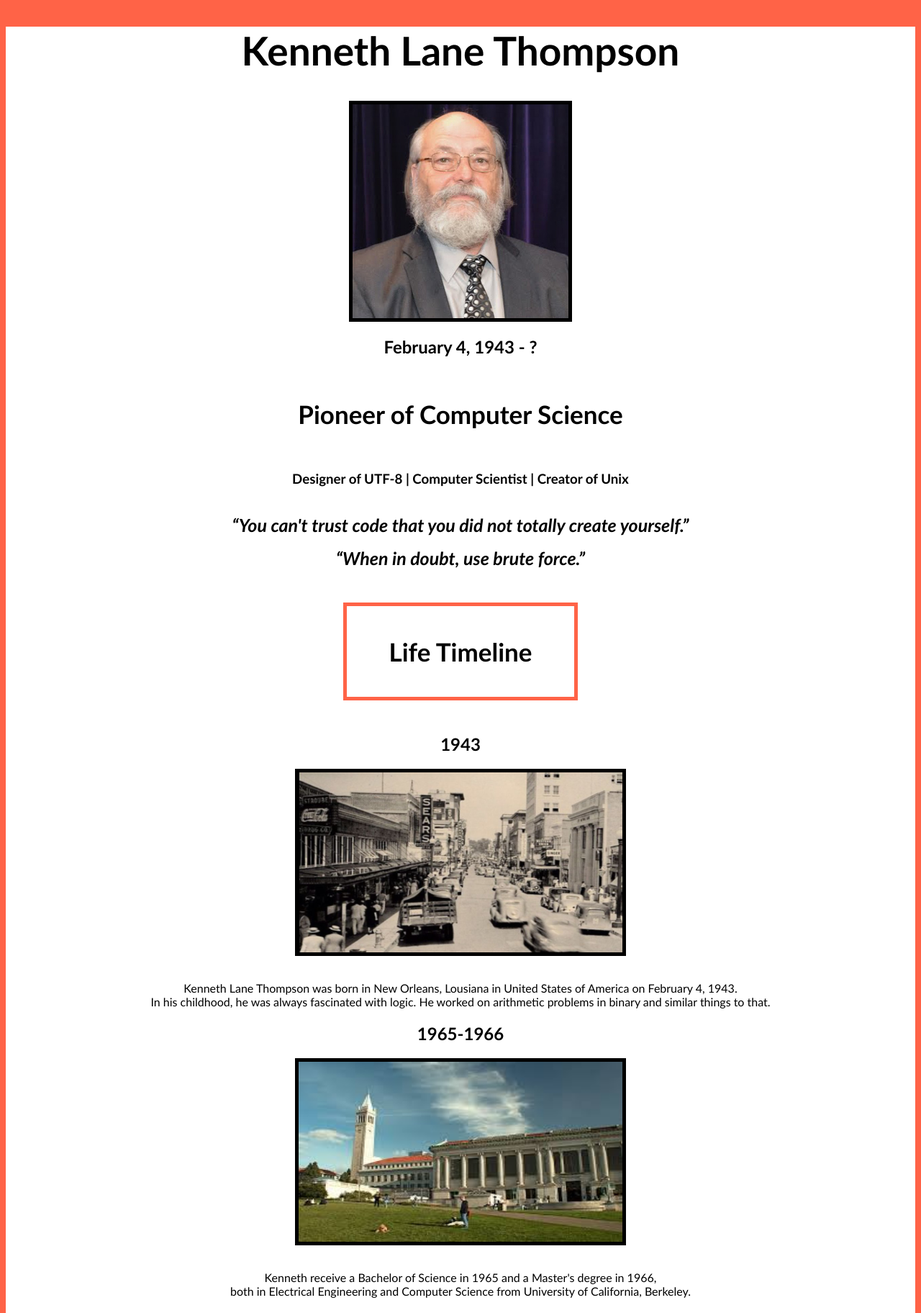
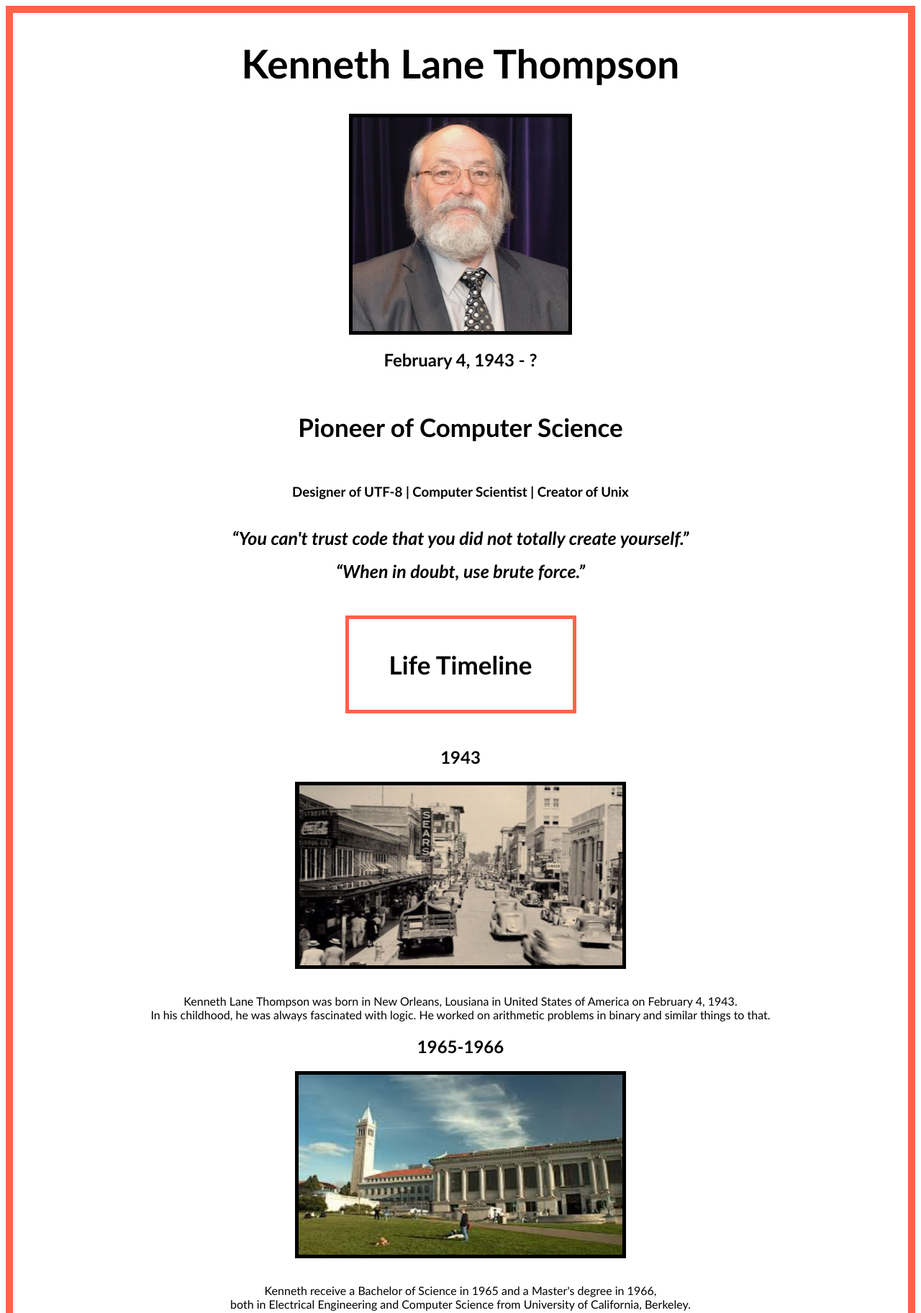
Before and after one commit to dbcalitis/ICS2OR-Assignment-02-B, a plain HTML site: page index.html in a window 1280 px wide. Shown: the top 1824 px of the page at 72% size. Drawn offline with Linux system fonts and the light colour scheme.

Commit message:
Updated code in index.html and index2.html

```diff
--- a/index.html
+++ b/index.html
@@ -10,7 +10,6 @@
     <title>Ken Thompson Tribute Webpage</title>
   </head>
   <body>
-    <center>
     <h1>Kenneth Lane Thompson</h1>
     <img src="./images/kenthompson.jpg" alt="Ken Thompson Portrait">
     <h2>February 4, 1943 - ?</h2>
@@ -20,12 +19,10 @@
     <p>
       <strong><i><q>When in doubt, use brute force.</q></i></strong>
     </p>
-      <center>
     <h4><br>Life Timeline<br><br></h4>
 
     <h2>1943</h2>
     <img src="./images/neworleans.jpg" class="img2" alt="New Orleans, Louisiana">
-        <center>
       <p>
         <br>
             Kenneth Lane Thompson was born in New Orleans,
@@ -34,11 +31,9 @@
             In his childhood, he was always fascinated with logic.
             He worked on arithmetic problems in binary and similar things to that.
       </p>
-        </center>
 
     <h2 align="top" alt="2nd Time">1965-1966</h2>
     <img src="./images/university.jpg" class="img2" alt="University of California">
-        <center>
       <p>
         <br>
         Kenneth receive a Bachelor of Science in 1965 and a Master's degree in 1966,
@@ -46,11 +41,9 @@
         both in Electrical Engineering and Computer Science
         from University of California, Berkeley.
       </p>
-        </center>
 
     <h2 align="top" alt="3rd Time">1966-1969</h2>
     <img src="./images/Thompson_Ritchie.jpg" class="img3" alt="Ken and Dennis">
-        <center>
       <p>
         <br>
         Thompson was hired by Bell Labs. In the 1960s, Thompson and
@@ -64,11 +57,9 @@
         <br>
         into nondeterministic finite automaton in order to make expression matching faster.
       </p>
-        </center>
 
     <h2 align="top" alt="4th Time">1970</h2>
     <img src="./images/ThompsonRitchieWorking.jpg" alt="Ken and Dennis working" class="img4">
-        <center>
       <p>
         <br>
         Brian Kernighan suggested the name "Unix", in a pun on the name "Multics".
@@ -76,11 +67,9 @@
         a system programming language and created B, a precursor to Ritchie's C.
         <br>
       </p>
-        </center>
 
     <h2 align="top" alt="5th Time">1971</h2>
     <img src="./images/KenBellLabs.jpg" class="img5" alt="Ken Chess Program">
-        <center>
       <p>
         <br>
             Ken Thompson wrote a chess-playing program called
@@ -89,11 +78,9 @@
             a world champion chess computer.
         <br>
       </p>
-        </center>
 
     <h2 align="top" alt="6th Time">1975</h2>
     <img src="./images/Unix.png" class="img6" alt="Unix Version 6">
-        <center>
       <p>
         <br>
             Thompson took a rest from Bell Labs and went to his alma mater, University of California Berkeley.
@@ -102,11 +89,9 @@
             Unix at Berkeley would later become maintained as its own system,
             known as the Berkeley Software Distribution (BSD).
       </p>
-        </center>
 
     <h2 align="top" alt="7th Time">1980s</h2>
     <img src="./images/plan9.png" class="img6" alt="Plan 9">
-        <center>
       <p>
         <br>
         Thompson and Ritchie continued revising Research Unix
@@ -115,11 +100,9 @@
         a new operating system utilizing principles of Unix,
         but applying them more broadly to all major system facilities.
       </p>
-        </center>
 
     <h2 align="top" alt="8th Time">1992</h2>
     <img src="./images/utf-8.png" class="img6" alt="UTF-8">
-        <center>
       <p>
         <br>
         Thompson developed the <abbr title="8-bit Unicode Transformation Format">UTF-8</abbr> encoding scheme together with Rob Pike.
@@ -128,11 +111,9 @@
         character encoding for the World Wide Web,
         accounting for more than 90% of all web pages in 2019.
       </p>
-        </center>
 
     <h2 align="top" alt="9th Time">2006-Present</h2>
     <img src="./images/google.jpg" class="img7" alt="Google">
-        <center>
       <p>
         <br>
         Thompson retired from Bell Labs. He worked at Entrisphere, Inc. as a fellow until
@@ -140,8 +121,6 @@
         Recent work has included the co-design of the Go programming language.
         <br>In his personal life, Ken Thompson is married to Bonnie, and they have a son, Cory.
       </p>
-        </center>
     <a href="index2.html">Awards</a>
-    </center>
 </body>
 </html>
--- a/stylesheet.css
+++ b/stylesheet.css
@@ -1,9 +1,7 @@
 body {
-  background-color: tomato;
-}
-
-center {
+  border: 10px solid tomato;
   background-color: white;
+  text-align: center;
 }
 
 img {
@@ -46,14 +44,23 @@ img {
 h1 {
   font-family: "Trebuchet MS";
   font-size: 55px;
+  display: block;
+  margin-right: auto;
+  margin-left: auto;
 }
 
 h2 {
   font-family: "Trebuchet MS";
+  display: block;
+  margin-right: auto;
+  margin-left: auto;
 }
 
 h3 {
   font-family: "Trebuchet MS";
+  display: block;
+  margin-right: auto;
+  margin-left: auto;
 }
 
 h4 {
@@ -61,11 +68,17 @@ h4 {
   font-size: 35px;
   width: 25%;
   border: 5px solid tomato;
+  display: block;
+  margin-right: auto;
+  margin-left: auto;
 }
 
 h5 {
   font-family: "Trebuchet MS";
   font-size: 35px;
+  display: block;
+  margin-right: auto;
+  margin-left: auto;
 }
 
 p {
@@ -81,11 +94,16 @@ table {
   height: 800px;
   border: 5px solid tomato;
   background-color: tomato;
+  text-align: center;
+  display: block;
+  margin-right: auto;
+  margin-left: auto;
 }
 
 tr, th {
   font-family: "Century Gothic";
   background-color: white;
+  text-align: center;
 }
 
 .tr1 {
```
Also changed, not shown: index2.html (+0 -2 lines). Lines whose indentation alone changed are shown as unchanged.
